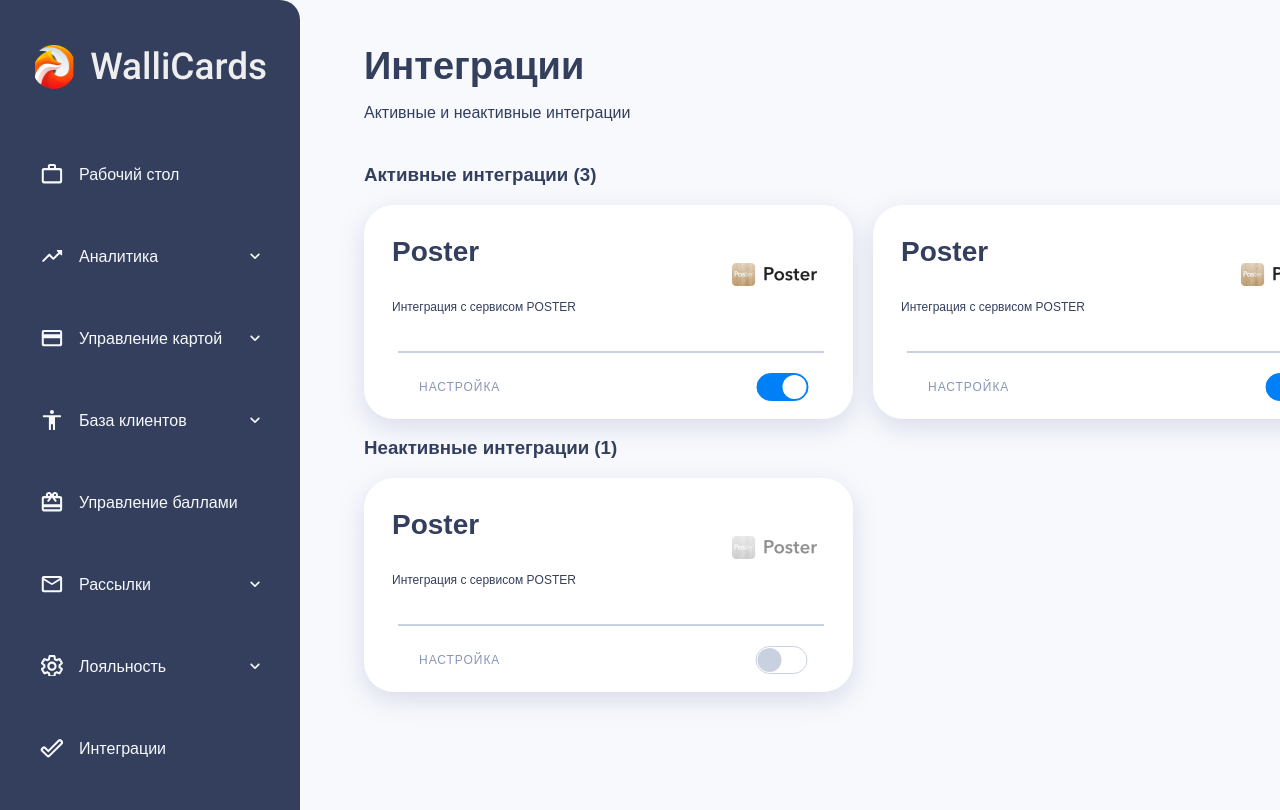
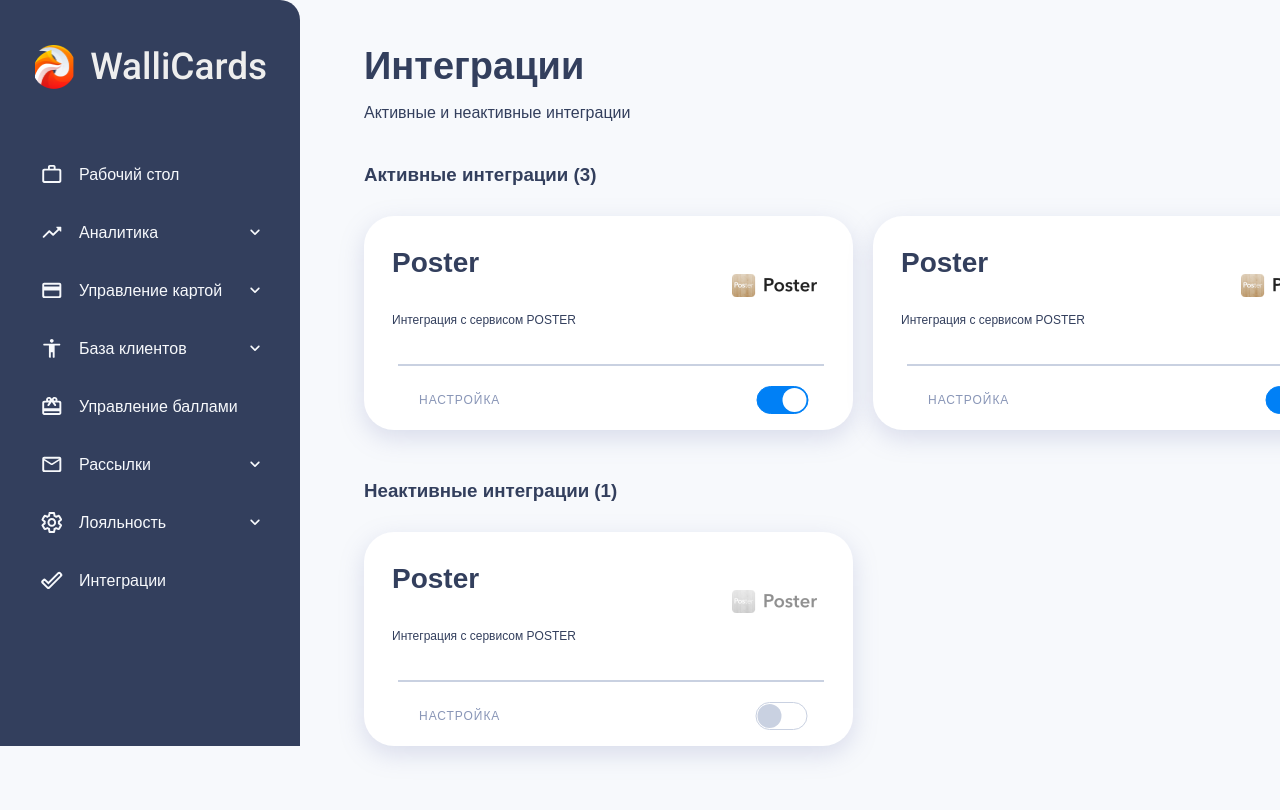
Before and after one commit to andreichayeuski/fox-cards, a Vue app: page / in a window 1280 px wide. Shown: the top 810 px of the page. Built offline with nearby package versions, Linux system fonts and the light colour scheme.

Commit message:
Updated side bar margins

```diff
--- a/src/components/common/sideBar/SideBar.vue
+++ b/src/components/common/sideBar/SideBar.vue
@@ -4,16 +4,14 @@
       <img alt="Vue logo" src="@/assets/logo.png" />
       <span v-show="isOpened">WalliCards</span>
     </div>
-    <Tabs
-      v-for="(label, index) in labels"
-      :key="index"
-      :item="label"
-    />
+    <div class="tabs">
+      <Tab v-for="(label, index) in labels" :key="index" :item="label" />
+    </div>
   </div>
 </template>
 
 <script>
-import Tabs from "./Tabs.vue";
+import Tab from "./Tab.vue";
 
 import sideBarLabels from "@/utils/constants/sideBarLabels";
 
@@ -25,10 +23,10 @@
   data() {
     return {
       labels: sideBarLabels,
-      isOpened: true
+      isOpened: true,
     };
   },
-  components: { Tabs },
+  components: { Tab },
 };
 </script>
 
--- a/src/components/common/sideBar/Tabs.vue
+++ b/src/components/common/sideBar/Tab.vue
@@ -4,8 +4,8 @@
       <span class="side-bar-icon">
         <Icons
           width="27"
-          height="22"
-          viewBox="0 0 16 18"
+          height="24"
+          viewBox="0 0 16 21"
           :icon-name="item.icon"
         />
       </span>
--- a/src/styles/main.scss
+++ b/src/styles/main.scss
@@ -53,15 +53,19 @@
             }
         }
 
+        .tabs {
+            margin-top: 20px;
+
             .tab {
                 width: 250px;
-            height: 42px;
-            margin: 20px 26px;
+                height: 38px;
+                margin: 0px 26px;
                 padding: 10px;
                 gap: 1em;
                 display: flex;
 
                 .side-bar-icon {
+                    margin-top: 1.5px;
                     font-size: 1.5rem;
                     transform: translateY(-0.125rem);
                     line-height: 1;
@@ -81,6 +85,7 @@
 
                 span {
                     vertical-align: middle;
+                }
             }
         }
     }
@@ -111,9 +116,17 @@
 }
 
 .integrations {
+    h3 {
+        margin-bottom: 30px;
+    }
+
     .active-integrations,
     .disabled-integrations {
         display: flex;
+    }
+
+    .active-integrations {
+        margin-bottom: 50px;
     }
 
     .integration {
```
Lines whose indentation alone changed are shown as unchanged.
